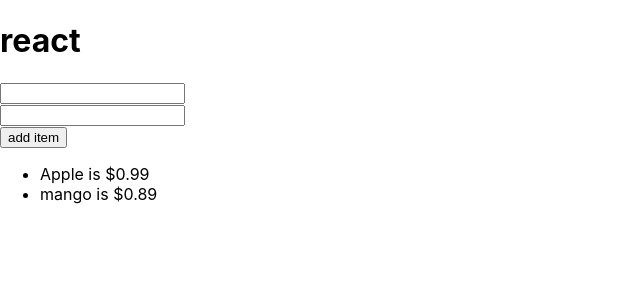
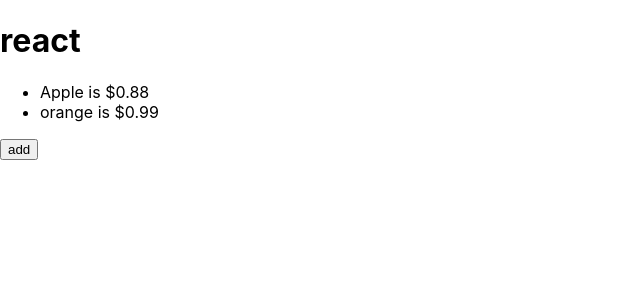
Before and after one commit to aammlj2002/react-basic, a React (Create React App) app: page / in a window 1280 px wide. Shown: the top 300 px of the page, without its empty margins (0-640 px from the left). Built offline with nearby package versions, Linux system fonts and the light colour scheme.

Commit message:
state in function component

```diff
--- a/src/App.js
+++ b/src/App.js
@@ -1,54 +1,25 @@
 import React from "react";
 import Header from "./Header";
-class App extends React.Component {
-    state = {
-        items: [
-            { id: 1, name: "Apple", price: 0.99 },
-            { id: 2, name: "mango", price: 0.89 },
-        ],
+const App = () => {
+    let [items, setItems] = React.useState([
+        { id: 1, name: "Apple", price: 0.88 },
+        { id: 2, name: "orange", price: 0.99 },
+    ]);
+    let add = () => {
+        setItems([...items, { id: 3, name: "Banana", price: 0.75 }]);
     };
-    add = (name, price) => {
-        let id = this.state.items.length + 1;
-        this.setState({
-            items: [...this.state.items, { id, name, price }],
-        });
-    };
-    render() {
-        return (
-            <div>
-                <InputForm add={this.add} />
-                <ul>
-                    {this.state.items.map((i) => {
-                        return (
-                            <Item key={i.id} name={i.name} price={i.price} />
-                        );
-                    })}
-                </ul>
-            </div>
-        );
-    }
-}
-class InputForm extends React.Component {
-    nameRef = React.createRef();
-    priceRef = React.createRef();
-    add = () => {
-        let name = this.nameRef.current.value;
-        let price = this.priceRef.current.value;
-        this.props.add(name, price);
-    };
-    render() {
-        return (
-            <div>
-                <Header name="react"></Header>
-                <input type="text" ref={this.nameRef}></input>
-                <br />
-                <input type="text" ref={this.priceRef}></input>
-                <br />
-                <button onClick={this.add}>add item</button>
-            </div>
-        );
-    }
-}
+    return (
+        <div>
+            <Header name="react"></Header>
+            <ul>
+                {items.map((i) => (
+                    <Item name={i.name} price={i.price}></Item>
+                ))}
+            </ul>
+            <button onClick={add}>add</button>
+        </div>
+    );
+};
 
 const Item = ({ name, price }) => (
     <li>
```
